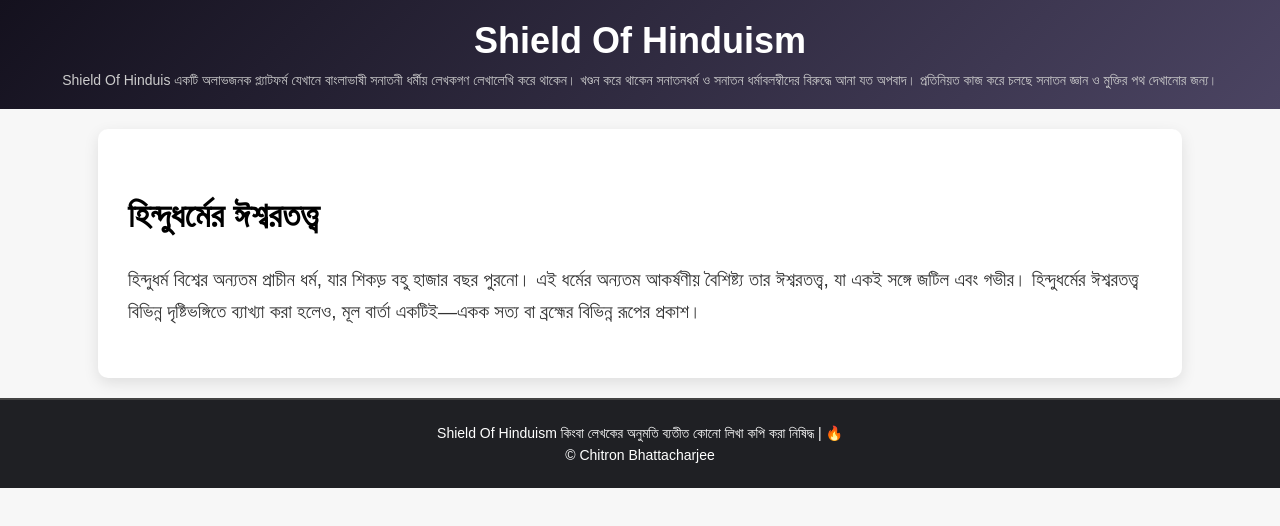
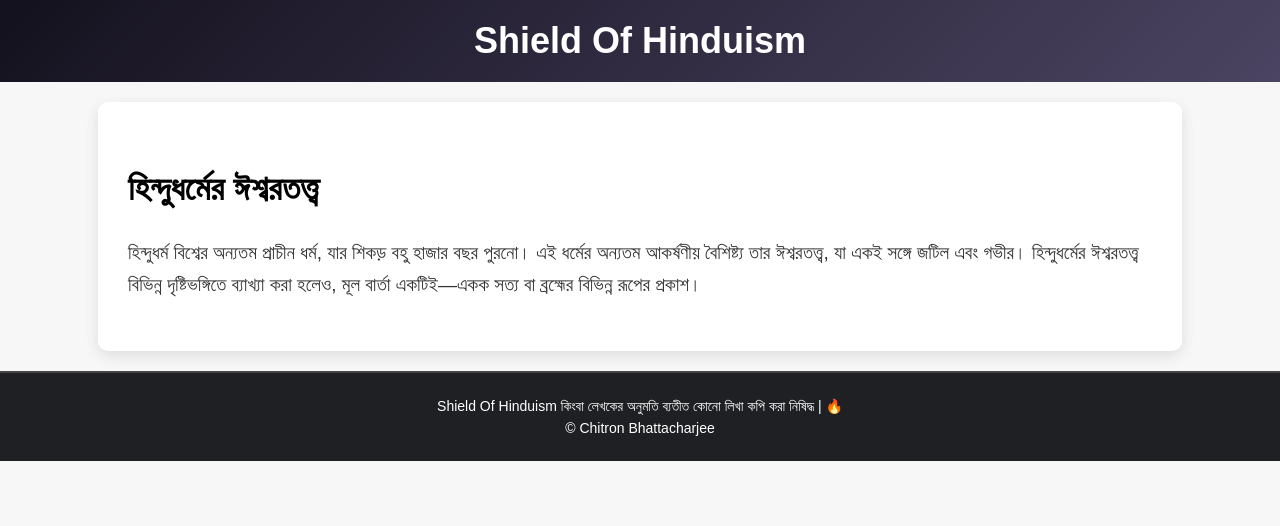
Before and after one commit to AdiBhaiAlpha/shieldofhinduism, a plain HTML site: page index.html in a window 1280 px wide. Drawn offline with Linux system fonts and the light colour scheme.

Commit message:
Update header.html

```diff
--- a/header.html
+++ b/header.html
@@ -1,6 +1,6 @@
+
 <header class="site-header">
     <div class="header-container">
         <h1 class="site-title">Shield Of Hinduism</h1>
-        <p class="site-description">Shield Of Hinduis একটি অলাভজনক প্ল্যাটফর্ম যেখানে বাংলাভাষী সনাতনী ধর্মীয় লেখকগণ লেখালেখি করে থাকেন। খণ্ডন করে থাকেন সনাতনধর্ম ও সনাতন ধর্মাবলম্বীদের বিরুদ্ধে আনা যত অপবাদ। প্রতিনিয়ত কাজ করে চলছে সনাতন জ্ঞান ও মুক্তির পথ দেখানোর জন্য।</p>
     </div>
 </header>
```
